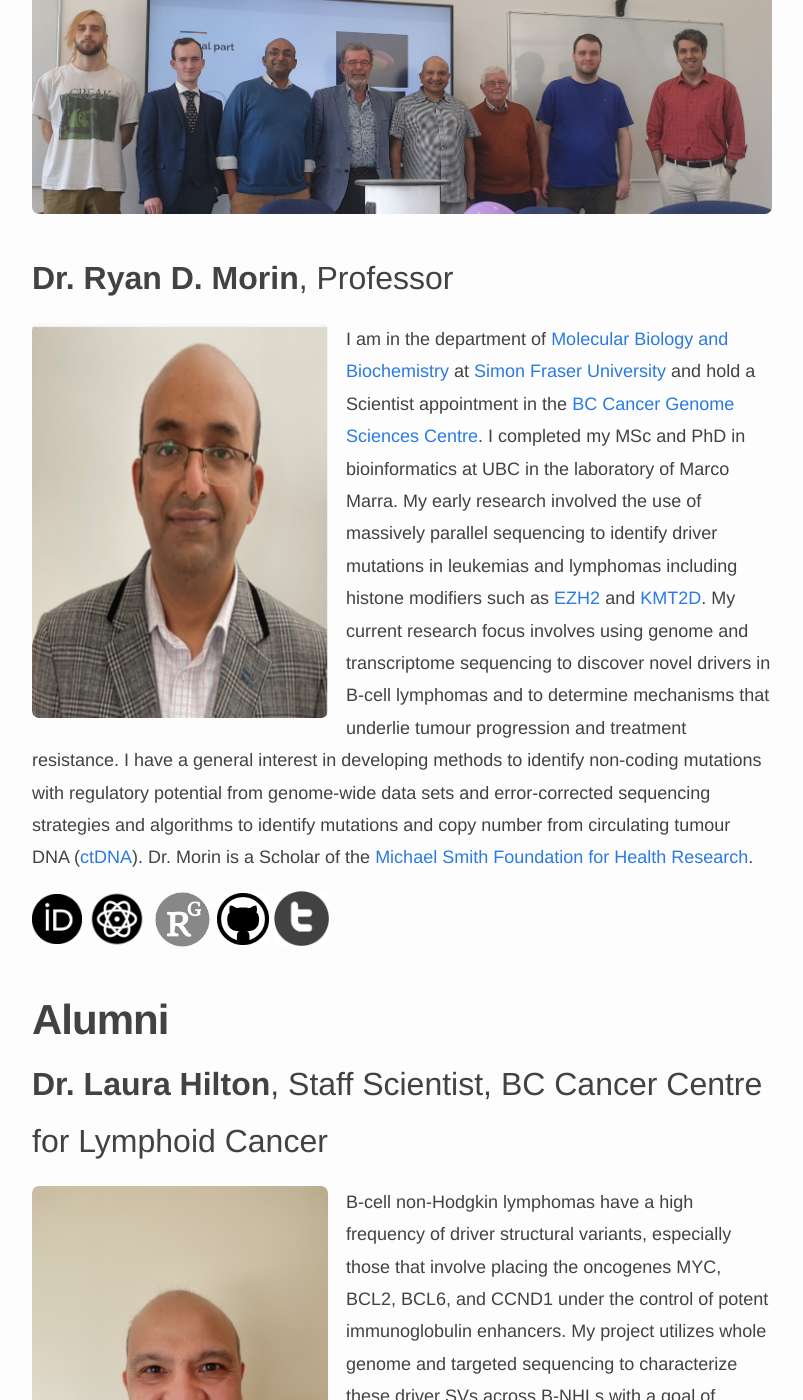
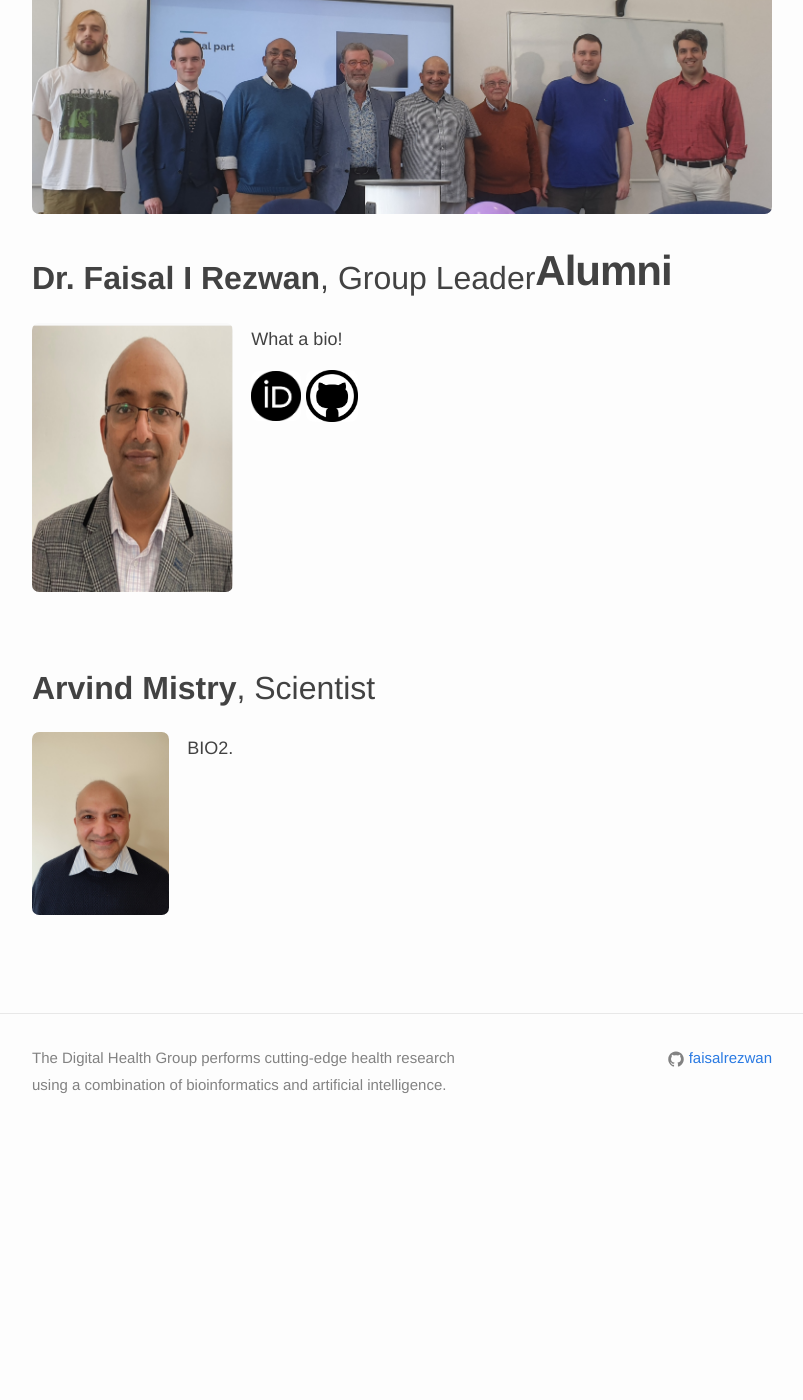
Before and after one commit to rezwanlab/rezwanlab.github.io, a Jekyll site: the page built from _pages/team/index.md, in a window 1280 px wide and 1400 px high, scrolled down 217 px. Shown: the whole window, without its empty margins (238-1041 px from the left). Built offline with Jekyll 4.4.1, drawn with Linux system fonts in a browser that asks for light colours; nearby versions of some CDN libraries; after the commit the page ends 1375 px from its top, so only the background shows below that; some of the changed text lies outside the part shown.

Commit message:
Update team.yml

```diff
--- a/_data/team.yml
+++ b/_data/team.yml
@@ -1,47 +1,19 @@
-- name: Dr. Ryan D. Morin
+- name: Dr. Faisal I Rezwan
   is_pi: True
   is_current: True
-  position: Professor
-  orcid:  https://orcid.org/0000-0003-2932-7800
-  scholar: https://scholar.google.ca/citations?user=IDau0mkAAAAJ&hl=en
-  researchgate: https://www.researchgate.net/profile/Ryan_Morin
-  github: https://github.com/rdmorin
-  twitter: https://twitter.com/morinryan
+  position: Group Leader
+  orcid:  https://orcid.org/0000-0001-9921-222X
+  github: https://github.com/frezwan
   bio: >
-    I am in the department of <a href="http://www.sfu.ca/mbb.html">Molecular Biology and Biochemistry</a> at
-    <a href="http://www.sfu.ca">Simon Fraser University</a> and hold a Scientist appointment in the <a href="http://www.bcgsc.ca">BC Cancer Genome Sciences Centre</a>.
-    I completed my MSc and PhD in bioinformatics at UBC in the laboratory of
-    Marco Marra.
-    My early research involved the use of massively parallel
-    sequencing to identify driver mutations in leukemias and lymphomas
-    including histone modifiers such as <a href="https://www.ncbi.nlm.nih.gov/pubmed/20081860">EZH2</a> and <a href="https://www.ncbi.nlm.nih.gov/pubmed/21796119">KMT2D</a>.
-    My current research focus involves using genome and transcriptome
-    sequencing to discover novel drivers in B-cell lymphomas and to
-    determine mechanisms that underlie tumour progression and treatment
-    resistance.
-    I have a general interest in developing methods to identify non-coding
-    mutations with regulatory potential from genome-wide data sets and
-    error-corrected sequencing strategies and algorithms to identify mutations and copy number from circulating
-    tumour DNA (<a href="https://www.ncbi.nlm.nih.gov/pubmed/28874686">ctDNA</a>). Dr. Morin is a Scholar of the <a href="https://www.msfhr.org/">Michael Smith Foundation for Health Research</a>.
+    What a bio!
 
   photo: team/RezwanF.png
 
 
-- name: Dr. Laura Hilton
+- name: Arvind Mistry
   is_pi: False
   is_current: False
-  position: Staff Scientist, BC Cancer Centre for Lymphoid Cancer
-  github: https://github.com/lkhilton
-  orcid: https://orcid.org/0000-0002-6413-6586
+  position: Scientist
   bio: >
-    B-cell non-Hodgkin lymphomas have a high frequency of driver structural
-    variants, especially those that involve placing the oncogenes MYC, BCL2,
-    BCL6, and CCND1 under the control of potent immunoglobulin enhancers.
-    My project utilizes whole genome and targeted sequencing to characterize
-    these driver SVs across B-NHLs with a goal of understanding the mechanisms
-    by which they arise. I'm also interested in using gene expression and
-    mutation data to facilitate the classification of rare and/or poorly
-    characterized lymphomas, to identify progonostic and predictive biomarkers
-    and targetable vulnerabilities that can be exploited in the development
-    of novel therapies.
+    BIO2.
   photo: team/AMistry.jpg
```
